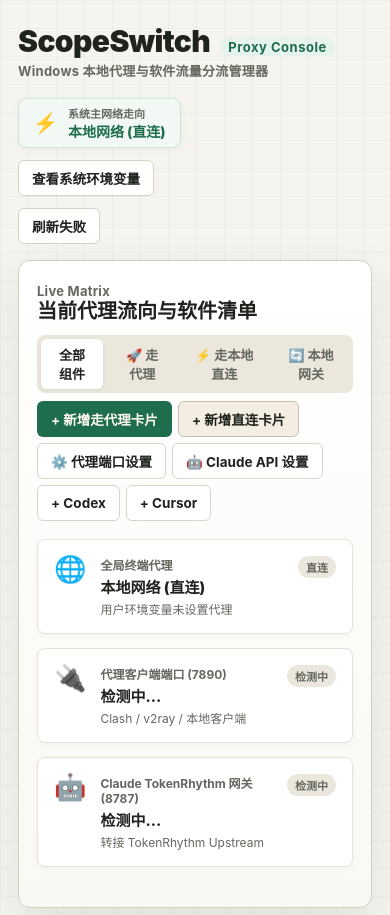
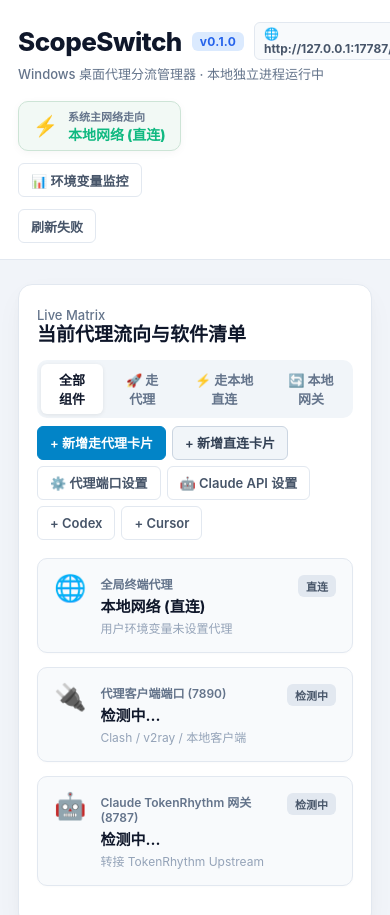
Before and after one commit to HaiLanDuJun/scope-switch, a website: page public/index.html in a window 390 px wide. Shown: the top 915 px of the page. Drawn offline with Linux system fonts and the light colour scheme; no server answers.

Commit message:
style: 升级整体UI视觉为现代桌面客户端风格，并在标题栏及命令行中增加 http://127.0.0.1:17787/ 访问提示

```diff
--- a/public/index.html
+++ b/public/index.html
@@ -11,9 +11,10 @@
       <div>
         <div class="brand-line">
           <h1>ScopeSwitch</h1>
-          <span class="version-tag">Proxy Console</span>
+          <span class="version-tag">v0.1.0</span>
+          <a class="web-url-tag" href="http://127.0.0.1:17787" target="_blank" title="点击在浏览器中打开此面板">🌐 http://127.0.0.1:17787/</a>
         </div>
-        <p class="eyebrow">Windows 本地代理与软件流量分流管理器</p>
+        <p class="eyebrow">Windows 桌面代理分流管理器 · 本地独立进程运行中</p>
       </div>
       <div class="top-actions">
         <div id="masterRouteBadge" class="route-badge direct">
@@ -23,8 +24,8 @@
             <span class="route-main" id="masterRouteText">本地网络 (直连)</span>
           </div>
         </div>
-        <button id="viewEnvBtn" class="button ghost" type="button">查看系统环境变量</button>
-        <button id="refreshBtn" class="button ghost" type="button">刷新状态</button>
+        <button id="viewEnvBtn" class="button ghost" type="button">📊 环境变量监控</button>
+        <button id="refreshBtn" class="button ghost" type="button">🔄 刷新状态</button>
       </div>
     </header>
 
--- a/public/styles.css
+++ b/public/styles.css
@@ -1,22 +1,22 @@
 :root {
   color-scheme: light;
-  --bg: #f5f4ef;
-  --panel: #fcfbf9;
-  --ink: #1f231e;
-  --muted: #64685e;
-  --line: #d8d3c5;
-  --line-subtle: #e6e2d7;
-  --accent: #1e6d4d;
-  --accent-light: #e6f3ec;
-  --accent-strong: #144e37;
-  --warn: #b2542d;
-  --warn-light: #faece6;
-  --info: #295ea3;
-  --info-light: #e8f0fa;
-  --soft: #ebe7dc;
-  --shadow: 0 14px 45px rgba(32, 30, 24, 0.09);
-  --radius-lg: 12px;
-  --radius-md: 8px;
+  --bg: #f3f5f8;
+  --panel: #ffffff;
+  --ink: #0f172a;
+  --muted: #64748b;
+  --line: #e2e8f0;
+  --line-subtle: #edf2f7;
+  --accent: #10b981;
+  --accent-light: #ecfdf5;
+  --accent-strong: #059669;
+  --warn: #f97316;
+  --warn-light: #fff7ed;
+  --info: #3b82f6;
+  --info-light: #eff6ff;
+  --soft: #f1f5f9;
+  --shadow: 0 10px 30px -5px rgba(0, 0, 0, 0.05), 0 4px 12px -2px rgba(0, 0, 0, 0.025);
+  --radius-lg: 14px;
+  --radius-md: 10px;
   --radius-sm: 6px;
 }
 
@@ -27,13 +27,10 @@
 body {
   margin: 0;
   min-height: 100vh;
-  background:
-    linear-gradient(90deg, rgba(30, 109, 77, 0.05) 1px, transparent 1px),
-    linear-gradient(180deg, rgba(30, 109, 77, 0.04) 1px, transparent 1px),
-    var(--bg);
-  background-size: 28px 28px;
+  background: #f1f4f9;
   color: var(--ink);
-  font-family: -apple-system, BlinkMacSystemFont, "Segoe UI", "Microsoft YaHei UI", sans-serif;
+  font-family: -apple-system, BlinkMacSystemFont, "Segoe UI", "Inter", "Microsoft YaHei UI", sans-serif;
+  -webkit-font-smoothing: antialiased;
 }
 
 button,
@@ -48,31 +45,53 @@ select {
   justify-content: space-between;
   flex-wrap: wrap;
   gap: 18px;
-  padding: 26px clamp(18px, 4vw, 50px) 16px;
+  padding: 22px clamp(18px, 4vw, 40px) 16px;
+  background: #ffffff;
+  border-bottom: 1px solid var(--line);
+  margin-bottom: 24px;
 }
 
 .brand-line {
   display: flex;
-  align-items: baseline;
+  align-items: center;
   gap: 10px;
 }
 
 .version-tag {
-  font-size: 13px;
+  font-size: 12px;
   font-weight: 700;
-  color: var(--accent);
-  background: var(--accent-light);
+  color: #2563eb;
+  background: #dbeafe;
   padding: 2px 8px;
-  border-radius: 99px;
-  letter-spacing: 0.04em;
+  border-radius: 6px;
+  letter-spacing: 0.02em;
+}
+
+.web-url-tag {
+  display: inline-flex;
+  align-items: center;
+  font-size: 12px;
+  font-weight: 650;
+  color: #475569;
+  background: #f8fafc;
+  border: 1px solid #e2e8f0;
+  padding: 3px 9px;
+  border-radius: 6px;
+  text-decoration: none;
+  transition: all 0.15s ease;
+}
+
+.web-url-tag:hover {
+  background: #eff6ff;
+  border-color: #93c5fd;
+  color: #1d4ed8;
 }
 
 .eyebrow {
   margin: 4px 0 0;
   color: var(--muted);
   font-size: 13px;
-  font-weight: 650;
-  letter-spacing: 0.02em;
+  font-weight: 550;
 }
 
 h1,
@@ -84,17 +103,17 @@ p {
 
 h1 {
   margin-bottom: 0;
-  font-size: clamp(30px, 4.2vw, 46px);
-  font-weight: 900;
+  font-size: 26px;
+  font-weight: 850;
   letter-spacing: -0.02em;
-  line-height: 1;
+  color: #0f172a;
 }
 
 h2 {
   margin-bottom: 0;
-  font-size: clamp(20px, 2.2vw, 28px);
-  font-weight: 800;
-  line-height: 1.2;
+  font-size: 19px;
+  font-weight: 750;
+  line-height: 1.3;
 }
 
 h3 {
@@ -191,8 +210,8 @@ h3 {
 
 /* Live Status Hub */
 .status-hub-panel {
-  background: linear-gradient(180deg, #ffffff 0%, #faf8f3 100%);
-  border: 1px solid #d4cebe;
+  background: #ffffff;
+  border: 1px solid #e2e8f0;
 }
 
 .status-summary-grid {
@@ -209,9 +228,16 @@ h3 {
   gap: 14px;
   padding: 16px;
   border-radius: var(--radius-md);
-  border: 1px solid var(--line-subtle);
+  border: 1px solid #e2e8f0;
+  background: #f8fafc;
+  box-shadow: 0 1px 3px rgba(0, 0, 0, 0.02);
+  transition: all 0.15s ease;
+}
+
+.summary-card:hover {
   background: #ffffff;
-  box-shadow: 0 2px 6px rgba(0, 0, 0, 0.03);
+  border-color: #cbd5e1;
+  box-shadow: 0 4px 12px rgba(0, 0, 0, 0.04);
 }
 
 .summary-icon {
@@ -228,28 +254,28 @@ h3 {
 
 .summary-label {
   font-size: 12px;
-  font-weight: 700;
-  color: var(--muted);
+  font-weight: 600;
+  color: #64748b;
 }
 
 .summary-value {
   font-size: 15px;
-  font-weight: 800;
-  color: var(--ink);
+  font-weight: 750;
+  color: #0f172a;
 }
 
 .summary-desc {
   font-size: 12px;
-  color: var(--muted);
+  color: #94a3b8;
 }
 
 .status-badge {
   font-size: 11px;
-  font-weight: 800;
+  font-weight: 700;
   padding: 3px 8px;
-  border-radius: 99px;
-  background: var(--soft);
-  color: var(--muted);
+  border-radius: 6px;
+  background: #e2e8f0;
+  color: #475569;
   white-space: nowrap;
 }
 
@@ -303,24 +329,25 @@ h3 {
 .routing-matrix-grid {
   display: grid;
   grid-template-columns: repeat(2, minmax(0, 1fr));
-  gap: 14px;
+  gap: 16px;
 }
 
 .matrix-item-card {
-  border: 1px solid var(--line);
+  border: 1px solid #e2e8f0;
   border-radius: var(--radius-md);
   background: #ffffff;
-  padding: 16px;
+  padding: 18px;
   display: flex;
   flex-direction: column;
   justify-content: space-between;
-  gap: 12px;
-  transition: transform 0.15s ease, border-color 0.15s ease, box-shadow 0.15s ease;
+  gap: 14px;
+  box-shadow: 0 1px 3px rgba(0, 0, 0, 0.02);
+  transition: all 0.15s ease;
 }
 
 .matrix-item-card:hover {
-  border-color: #b5ad9a;
-  box-shadow: 0 4px 14px rgba(0, 0, 0, 0.05);
+  border-color: #cbd5e1;
+  box-shadow: 0 6px 18px rgba(0, 0, 0, 0.05);
 }
 
 .matrix-header {
@@ -341,41 +368,49 @@ h3 {
 }
 
 .matrix-title {
-  font-size: 16px;
-  font-weight: 800;
+  font-size: 15px;
+  font-weight: 750;
   margin: 0;
+  color: #0f172a;
 }
 
 .matrix-route-pill {
   display: inline-flex;
   align-items: center;
   gap: 4px;
-  font-size: 12px;
-  font-weight: 800;
-  padding: 4px 10px;
-  border-radius: 99px;
+  font-size: 11px;
+  font-weight: 700;
+  padding: 3px 9px;
+  border-radius: 6px;
 }
 
 .matrix-route-pill.route-proxy {
-  background: var(--warn-light);
-  color: var(--warn);
+  background: #fff7ed;
+  color: #ea580c;
+  border: 1px solid #ffedd5;
 }
 
 .matrix-route-pill.route-direct {
-  background: var(--accent-light);
-  color: var(--accent);
+  background: #ecfdf5;
+  color: #059669;
+  border: 1px solid #d1fae5;
 }
 
 .matrix-route-pill.route-gateway {
-  background: var(--info-light);
-  color: var(--info);
+  background: #eff6ff;
+  color: #2563eb;
+  border: 1px solid #dbeafe;
 }
 
 .matrix-body {
-  font-size: 13px;
-  color: var(--muted);
+  font-size: 12.5px;
+  color: #64748b;
   display: grid;
   gap: 6px;
+  background: #f8fafc;
+  padding: 10px 12px;
+  border-radius: 8px;
+  border: 1px solid #f1f5f9;
 }
 
 .matrix-detail-row {
@@ -383,8 +418,8 @@ h3 {
   align-items: center;
   justify-content: space-between;
   gap: 10px;
-  padding: 4px 0;
-  border-bottom: 1px dashed var(--line-subtle);
+  padding: 3px 0;
+  border-bottom: 1px solid #f1f5f9;
 }
 
 .matrix-detail-row:last-child {
@@ -392,17 +427,18 @@ h3 {
 }
 
 .matrix-detail-key {
-  font-weight: 650;
-  color: var(--muted);
+  font-weight: 600;
+  color: #64748b;
 }
 
 .matrix-detail-val {
-  color: var(--ink);
+  color: #0f172a;
   text-align: right;
-  max-width: 60%;
+  max-width: 65%;
   overflow: hidden;
   text-overflow: ellipsis;
   white-space: nowrap;
+  font-weight: 550;
 }
 
 .matrix-actions {
@@ -469,14 +505,14 @@ h3 {
 
 /* Buttons */
 .button {
-  min-height: 36px;
+  min-height: 34px;
   border: 1px solid transparent;
-  border-radius: var(--radius-sm);
-  padding: 7px 13px;
+  border-radius: 6px;
+  padding: 6px 12px;
   cursor: pointer;
-  font-size: 13.5px;
-  font-weight: 750;
-  transition: transform 0.15s ease, background 0.15s ease, border-color 0.15s ease, box-shadow 0.15s ease;
+  font-size: 13px;
+  font-weight: 600;
+  transition: all 0.15s ease;
   display: inline-flex;
   align-items: center;
   justify-content: center;
@@ -498,34 +534,38 @@ h3 {
 }
 
 .primary {
-  background: var(--accent);
-  color: #fffaf0;
+  background: #0284c7;
+  color: #ffffff;
+  border-color: #0284c7;
 }
 
 .primary:hover {
-  background: var(--accent-strong);
-  box-shadow: 0 3px 8px rgba(30, 109, 77, 0.25);
+  background: #0369a1;
+  border-color: #0369a1;
+  box-shadow: 0 4px 10px rgba(2, 132, 199, 0.2);
 }
 
 .secondary {
-  border-color: #c7beaf;
-  background: #f4eee2;
-  color: var(--ink);
+  border-color: #cbd5e1;
+  background: #f1f5f9;
+  color: #334155;
 }
 
 .secondary:hover {
-  background: #ebe3d4;
+  background: #e2e8f0;
+  color: #0f172a;
 }
 
 .ghost {
-  border-color: var(--line);
+  border-color: #e2e8f0;
   background: #ffffff;
-  color: var(--ink);
+  color: #475569;
 }
 
 .ghost:hover {
-  border-color: #b0a897;
-  background: #faf8f4;
+  border-color: #cbd5e1;
+  background: #f8fafc;
+  color: #0f172a;
 }
 
 .status-pill {
--- a/server.js
+++ b/server.js
@@ -1167,7 +1167,8 @@ const server = http.createServer((req, res) => {
 
 server.listen(PORT, HOST, () => {
   const url = `http://${HOST}:${PORT}`;
-  console.log(`ScopeSwitch running at ${url}`);
-  console.log(`Config: ${CONFIG_PATH}`);
+  console.log(`[OK] ScopeSwitch 已就绪: ${url}`);
+  console.log(`[OK] 配置文件路径: ${CONFIG_PATH}`);
+  console.log(`[TIP] 如需在外部浏览器中访问，请打开: ${url}`);
   openBrowser(url);
 });
```
Also changed, not shown: 1 other file.
